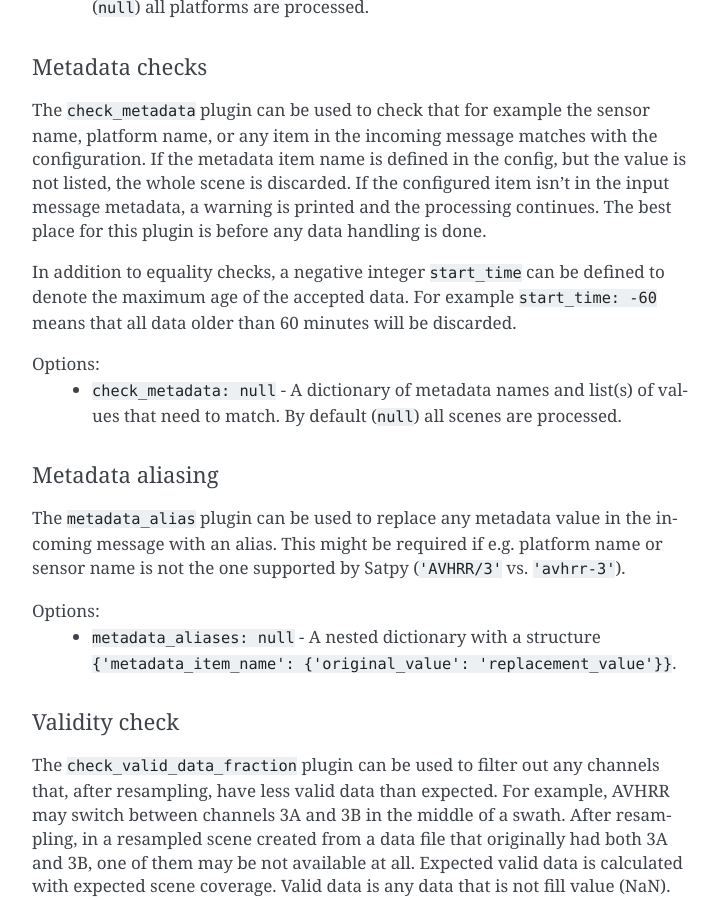
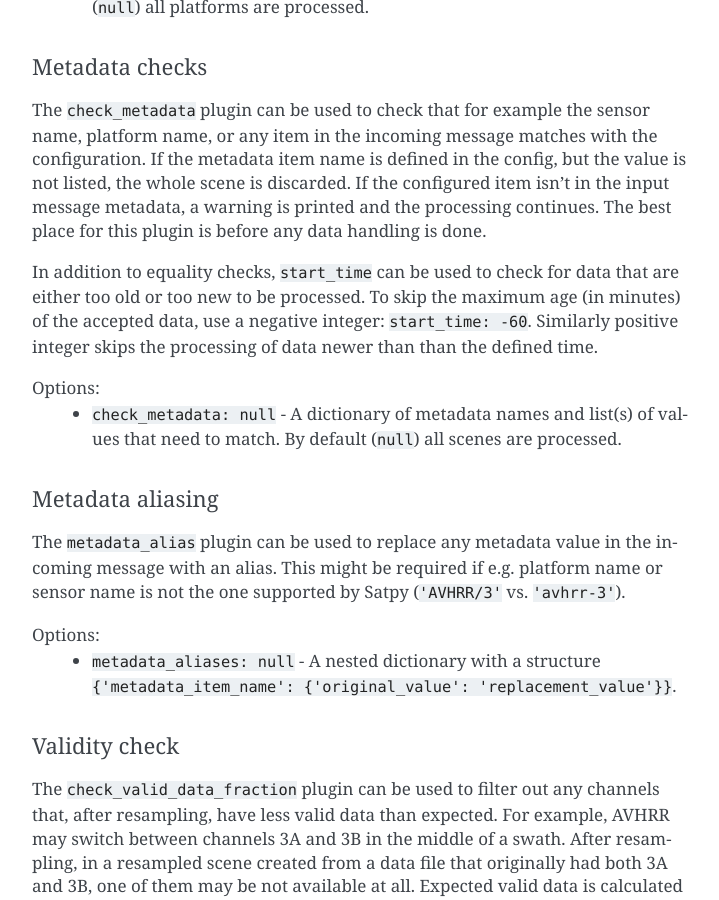
Before and after one commit to pytroll/trollflow2, a Sphinx documentation site: the page built from doc/source/index.rst, in a window 1280 px wide and 900 px high, scrolled down 5727 px. Shown: the whole window, without its empty margins (388-1107 px from the left). Built offline with Sphinx 7.4.7, drawn with Linux system fonts in a browser that asks for light colours.

Commit message:
Make it possible to skip too new data

```diff
--- a/doc/source/index.rst
+++ b/doc/source/index.rst
@@ -283,10 +283,11 @@ discarded.  If the configured item isn't in the input message
 metadata, a warning is printed and the processing continues.  The best
 place for this plugin is before any data handling is done.
 
-In addition to equality checks, a negative integer ``start_time`` can be
-defined to denote the maximum age of the accepted data. For example
-``start_time: -60`` means that all data older than 60 minutes will be
-discarded.
+In addition to equality checks, ``start_time`` can be used to check
+for data that are either too old or too new to be processed. To skip
+the maximum age (in minutes) of the accepted data, use a negative integer:
+``start_time: -60``. Similarly positive integer skips the processing of
+data newer than than the defined time.
 
 Options:
  - ``check_metadata: null`` - A dictionary of metadata names and list(s)
```
Also changed, not shown: 2 other files.
